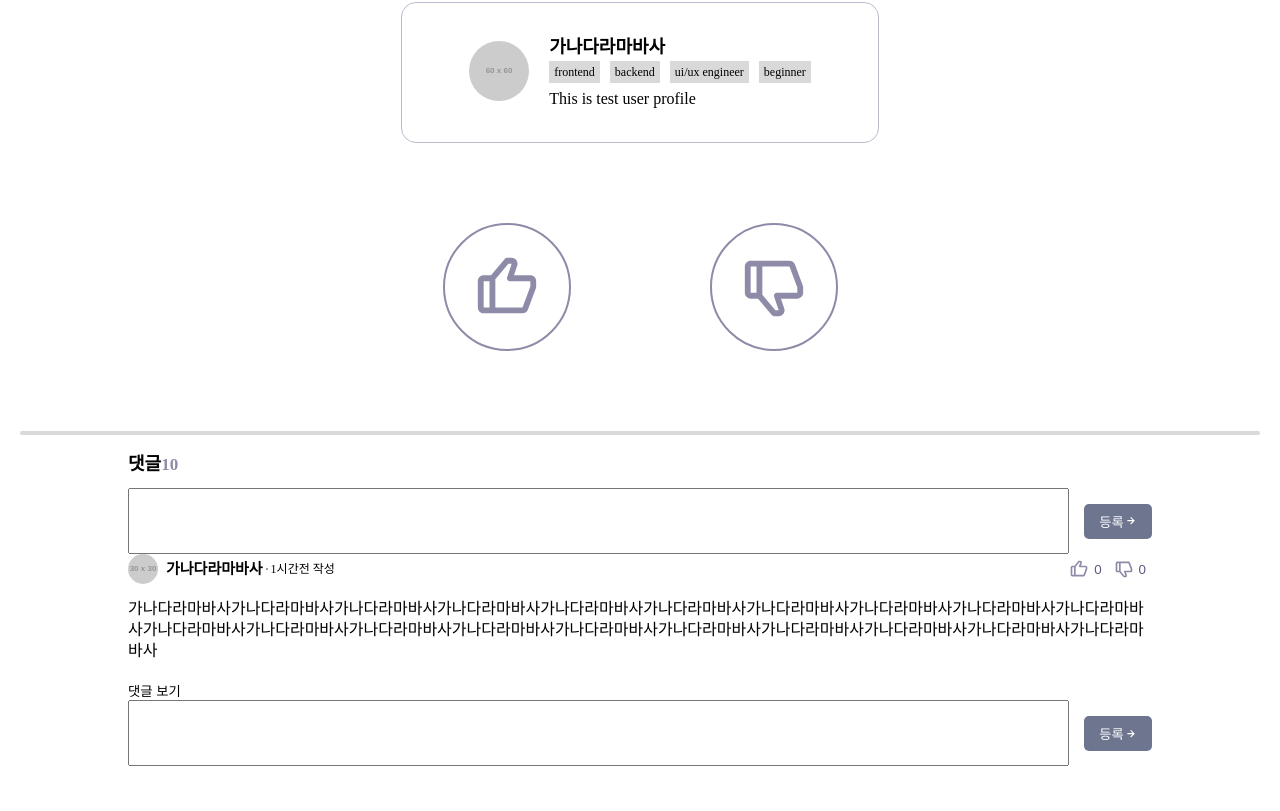
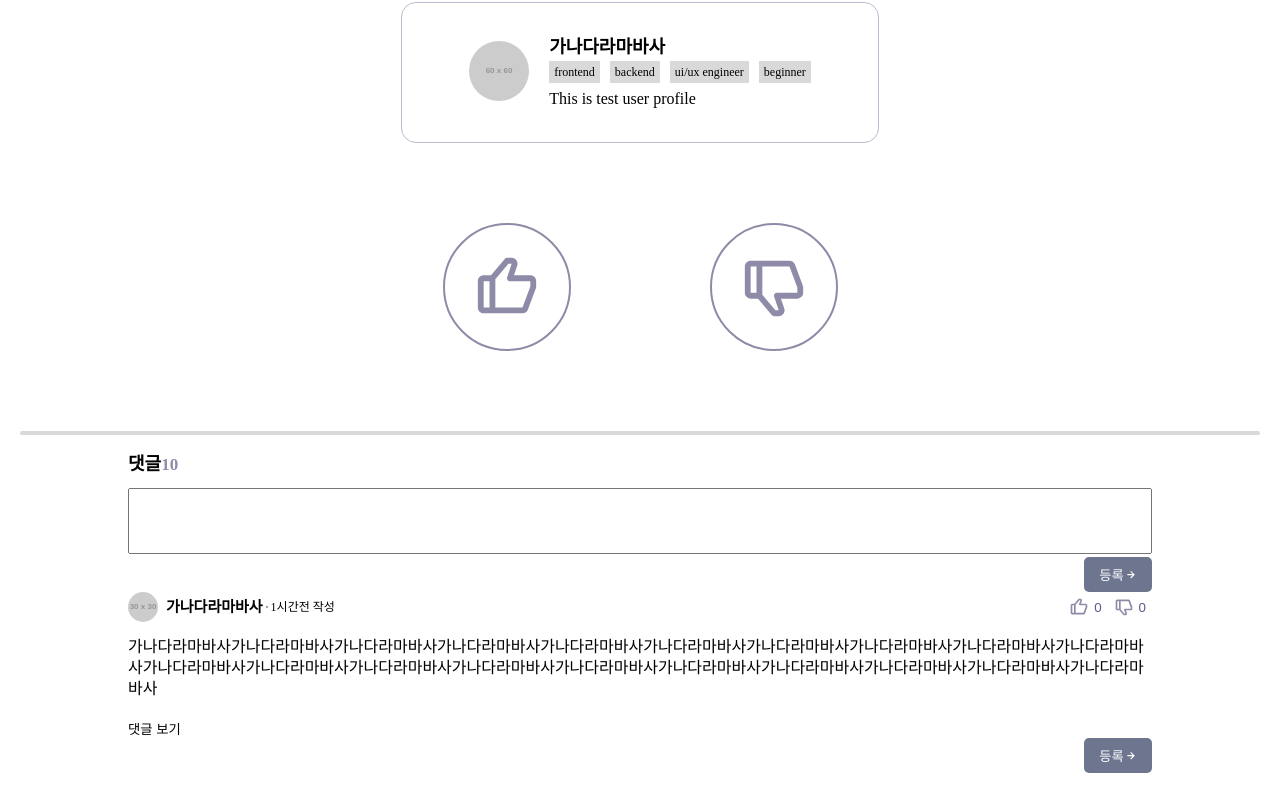
Before and after one commit to ChatCode9/ChatCode-frontend, a React (Vite) app: page /posts/1 in a window 1280 px wide. Shown: the part 520-1331 px from the top of the page. Built offline with nearby package versions, Linux system fonts and the light colour scheme.

Commit message:
feat: 댓글 인풋

```diff
--- a/src/components/Editor.tsx
+++ b/src/components/Editor.tsx
@@ -30,9 +30,11 @@ const formats = [
 interface Props {
   content: string;
   setContent: (value: string) => void;
+  width?: number | string;
+  height?: number | string;
 }
 
-function Editor({ content, setContent }: Props) {
+function Editor({ content, setContent, width = 'auto', height = 600 }: Props) {
   const quillRef = useRef<ReactQuill | null>(null);
 
   const handleImage = async () => {
@@ -64,7 +66,7 @@ function Editor({ content, setContent }: Props) {
   return (
     <ReactQuill
       theme="snow"
-      style={{ height: '600px' }}
+      style={{ width, height }}
       value={content}
       onChange={setContent}
       modules={modules}
--- a/src/components/board/CommentInput/index.tsx
+++ b/src/components/board/CommentInput/index.tsx
@@ -1,19 +1,31 @@
 import TextareaAutosize from 'react-textarea-autosize';
+import Editor from '../../Editor';
 import { BiRightArrowAlt } from 'react-icons/bi';
 import { Form } from './styles';
 
-function CommentInput() {
+interface Props {
+  type: 'textarea' | 'editor';
+}
+
+function CommentInput({ type }: Props) {
   const handleSubmit = (e: React.FormEvent<HTMLFormElement>) => {
     e.preventDefault();
   };
 
   return (
-    <Form onSubmit={handleSubmit}>
-      <TextareaAutosize style={{ width: '100%' }} cacheMeasurements minRows={4} maxRows={10} />
-      <button>
-        등록
-        <BiRightArrowAlt />
-      </button>
+    <Form onSubmit={handleSubmit} $type={type}>
+      {type === 'textarea' && <TextareaAutosize style={{ width: '100%' }} cacheMeasurements minRows={4} maxRows={10} />}
+      {type === 'editor' && (
+        <div className="editor">
+          <Editor content="" setContent={() => {}} width={'100%'} height={'100px'} />
+        </div>
+      )}
+      <div className="btn-wrapper">
+        <button className="btn-submit">
+          등록
+          <BiRightArrowAlt />
+        </button>
+      </div>
     </Form>
   );
 }
--- a/src/components/board/CommentInput/styles.tsx
+++ b/src/components/board/CommentInput/styles.tsx
@@ -1,7 +1,8 @@
-import styled from 'styled-components';
+import styled, { css } from 'styled-components';
 
-export const Form = styled.form`
-  display: flex;
+export const Form = styled.form<{ $type: 'textarea' | 'editor' }>`
+  /* display: flex; */
+  /* flex-direction: ${(props) => (props.$type === 'textarea' ? 'row' : '')}; */
   align-items: center;
 
   textarea {
@@ -10,7 +11,7 @@ export const Form = styled.form`
     margin-right: 15px;
   }
 
-  button {
+  .btn-submit {
     height: 35px;
     display: flex;
     justify-content: center;
@@ -23,4 +24,23 @@ export const Form = styled.form`
     border-radius: 5px;
     padding: 10px 15px;
   }
+
+  .editor {
+    width: 100%;
+  }
+
+  .btn-wrapper {
+    display: flex;
+    justify-content: flex-end;
+  }
+
+  ${(props) =>
+    props.$type === 'editor' &&
+    css`
+      .btn-submit {
+        display: block;
+        margin-top: 50px;
+        justify-self: flex-end;
+      }
+    `}
 `;
--- a/src/components/board/Comments/index.tsx
+++ b/src/components/board/Comments/index.tsx
@@ -37,7 +37,7 @@ function Comments() {
             <h2>댓글</h2>
             <div className="count">10</div>
           </div>
-          <CommentInput />
+          <CommentInput type="textarea" />
         </Header>
 
         <CommentList comments={data} />
```
